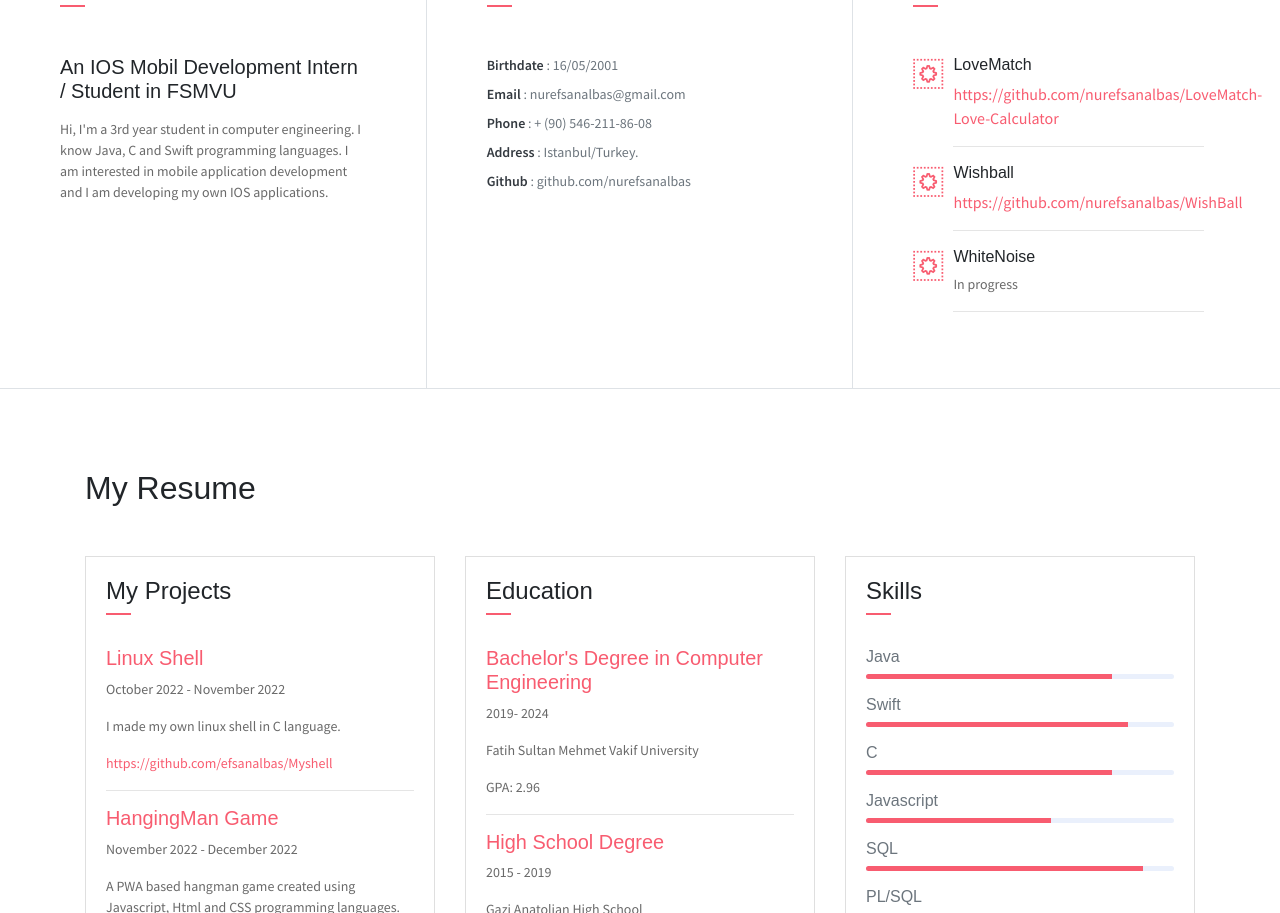
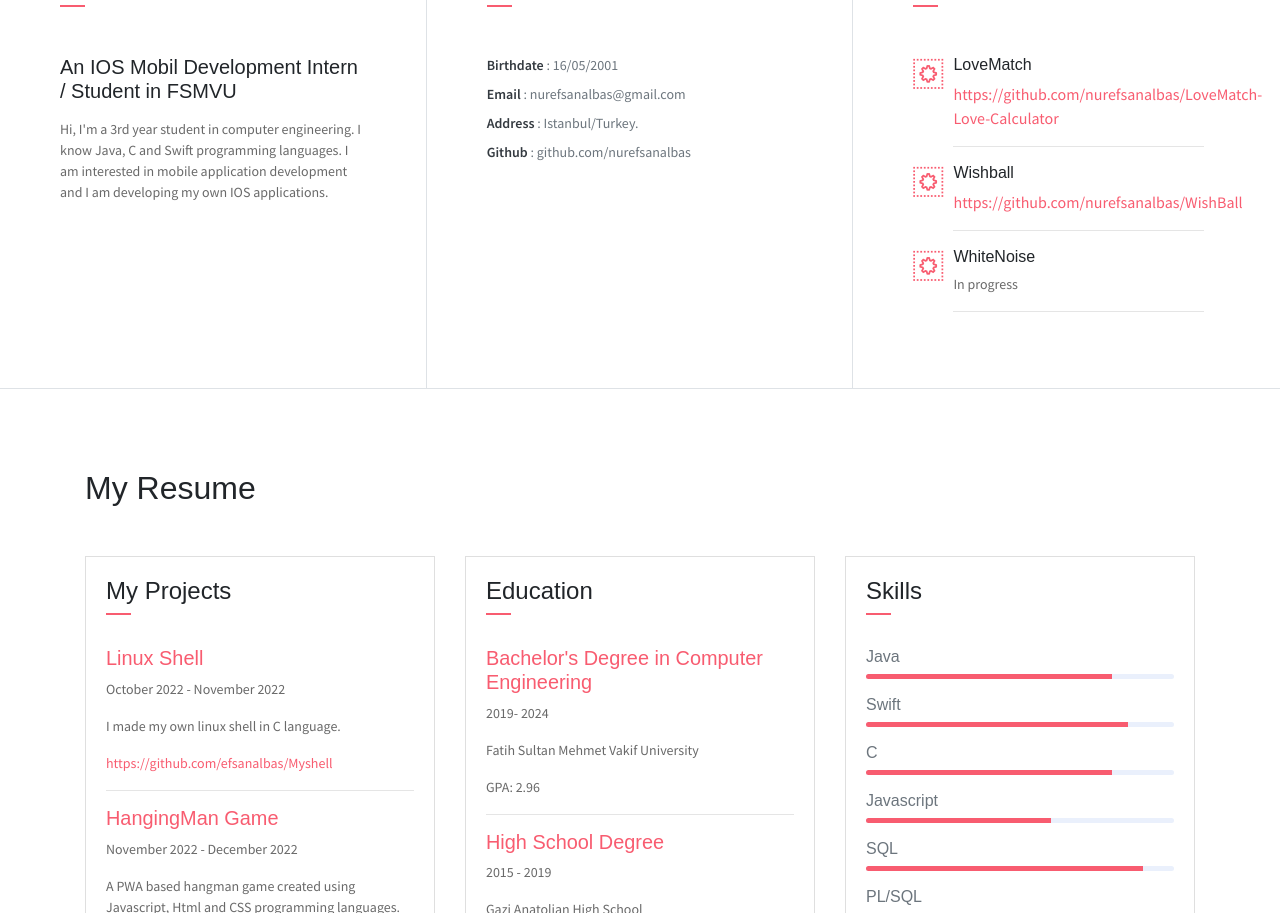
Before and after one commit to efsanalbas/nurefsanalbas, a website: page index.html in a window 1280 px wide. Shown: the part 794-1707 px from the top of the page. Drawn offline with Linux system fonts and the light colour scheme.

Commit message:
Update index.html

```diff
--- a/index.html
+++ b/index.html
@@ -50,7 +50,6 @@
                 <ul class="mt40 info list-unstyled">
                     <li><span>Birthdate</span> : 16/05/2001</li>
                     <li><span>Email</span> : nurefsanalbas@gmail.com</li>
-                    <li><span>Phone</span> : + (90) 546-211-86-08</li>
                     <li><span>Address</span> : Istanbul/Turkey.</li>
                     <li><span>Github</span> : github.com/nurefsanalbas
                     </li>
```
